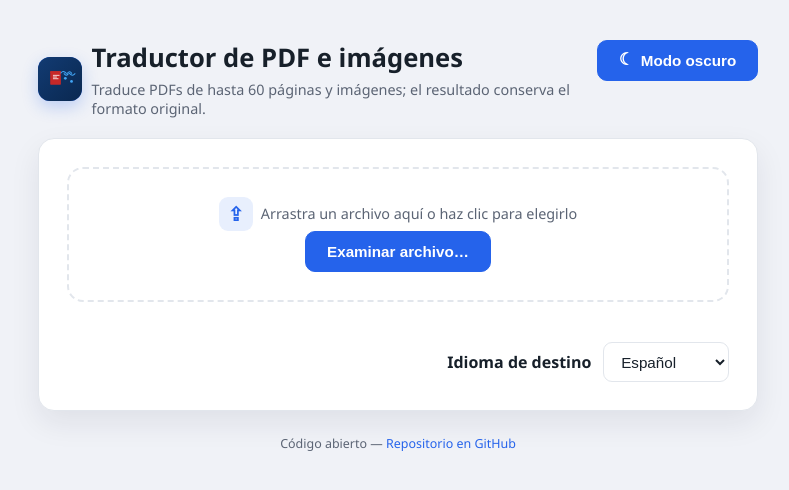
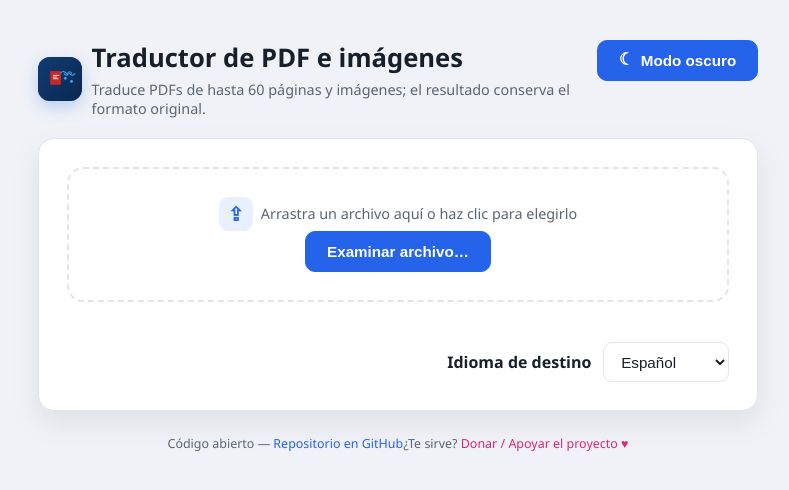
Before and after one commit to rserrano285-svg/PDF-Image-Translator-Windows, a React (Create React App) app: page / in a window 1280 px wide. Shown: the top 490 px of the page, without its empty margins (242-1031 px from the left). Built offline with nearby package versions, Linux system fonts and the light colour scheme.

Commit message:
Añadir enlace de donación por PayPal en la interfaz y el README

```diff
--- a/src/App.css
+++ b/src/App.css
@@ -445,3 +445,8 @@ html.dark .preview-scroll {
     background-position: -200% 0;
   }
 }
+
+
+.footer-text a[href*="paypal"] {
+  color: #db2777;
+}
--- a/src/App.tsx
+++ b/src/App.tsx
@@ -430,6 +430,12 @@ export default function App() {
             Repositorio en GitHub
           </a>
         </span>
+        <span className="footer-text">
+          ¿Te sirve?{' '}
+          <a href="https://paypal.me/rene285serrano" target="_blank" rel="noopener noreferrer">
+            Donar / Apoyar el proyecto ♥
+          </a>
+        </span>
       </footer>
     </div>
   );
```
Also changed, not shown: 1 other file (tests, documents, lock files or other folders).
